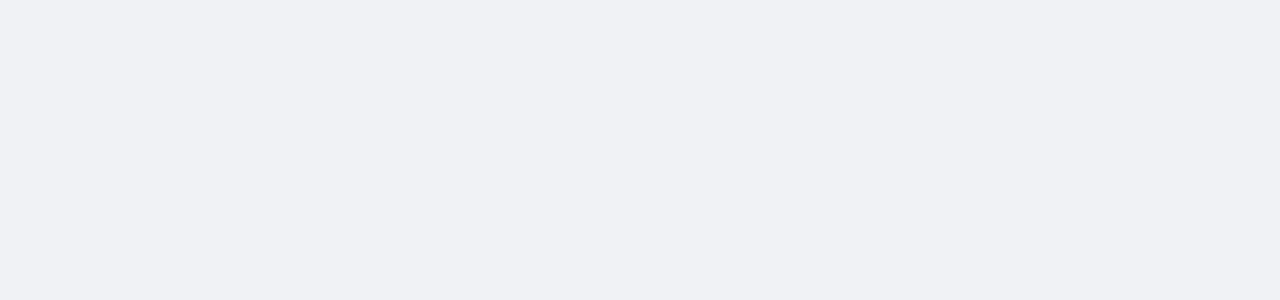
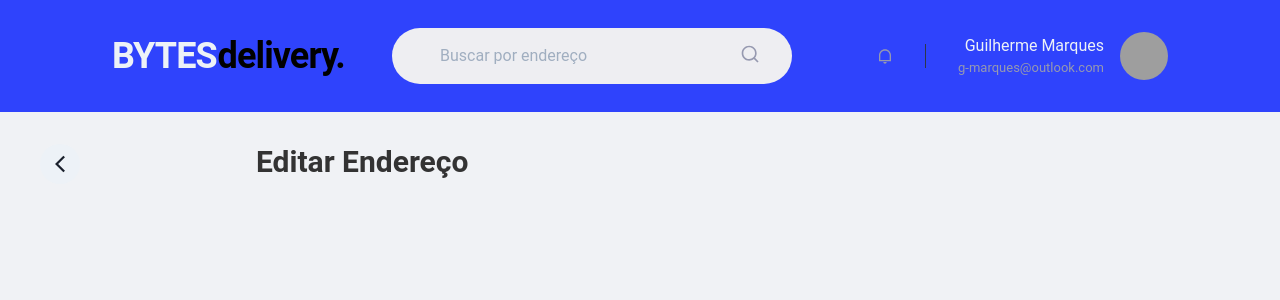
Before and after one commit to GuilhermeMarques1/bytes-delivery, a React (Vite) app: page /editaddress/1 in a window 1280 px wide. Before the commit this address had no page. Shown: the top 300 px of the page. Built offline with nearby package versions, Linux system fonts and the light colour scheme; grey boxes are pictures that could not be loaded.

Commit message:
feat: Create edit page

```diff
--- a/src/components/AddressBox.tsx
+++ b/src/components/AddressBox.tsx
@@ -1,3 +1,4 @@
+import { useNavigate } from 'react-router-dom'
 import {
   Badge,
   Box,
@@ -12,6 +13,8 @@ import {
 import earthImg from '../assets/earth.png'
 
 export function AddressBox() {
+  const navigate = useNavigate()
+
   return (
     <Flex
       pos="relative"
@@ -51,7 +54,13 @@ export function AddressBox() {
         </Flex>
 
         <Flex margin="auto">
-          <Button border="1px solid" borderColor="gray.300" mt="2" mr="2">
+          <Button
+            onClick={() => navigate('/editaddress/1')}
+            border="1px solid"
+            borderColor="gray.300"
+            mt="2"
+            mr="2"
+          >
             Editar
           </Button>
           <Button border="1px solid" borderColor="gray.300" mt="2" ml="2">
--- /dev/null
+++ b/src/pages/EditAddress.tsx
@@ -0,0 +1,29 @@
+import { useParams } from 'react-router-dom'
+import { Flex, Heading } from '@chakra-ui/react'
+import { BackButton } from '../components/BackButton'
+import { Header } from '../components/Header'
+
+export function EditAddress() {
+  const { id } = useParams()
+
+  console.log(id)
+
+  return (
+    <>
+      <Header />
+      <Flex
+        w="60%"
+        direction="column"
+        alignSelf="center"
+        margin="auto"
+        marginTop="2rem"
+      >
+        <BackButton />
+
+        <Heading as="h1" size="lg" marginBottom="2rem">
+          Editar Endereço
+        </Heading>
+      </Flex>
+    </>
+  )
+}
--- a/src/routes.tsx
+++ b/src/routes.tsx
@@ -2,6 +2,7 @@ import { BrowserRouter, Route, Routes } from 'react-router-dom'
 
 import { Home } from './pages/Home'
 import { CreateAddress } from './pages/CreateAddress'
+import { EditAddress } from './pages/EditAddress'
 
 export function AppRoutes() {
   return (
@@ -9,6 +10,7 @@ export function AppRoutes() {
       <Routes>
         <Route path="/" element={<Home />} />
         <Route path="/newaddress" element={<CreateAddress />} />
+        <Route path="/editaddress/:id" element={<EditAddress />} />
       </Routes>
     </BrowserRouter>
   )
```
